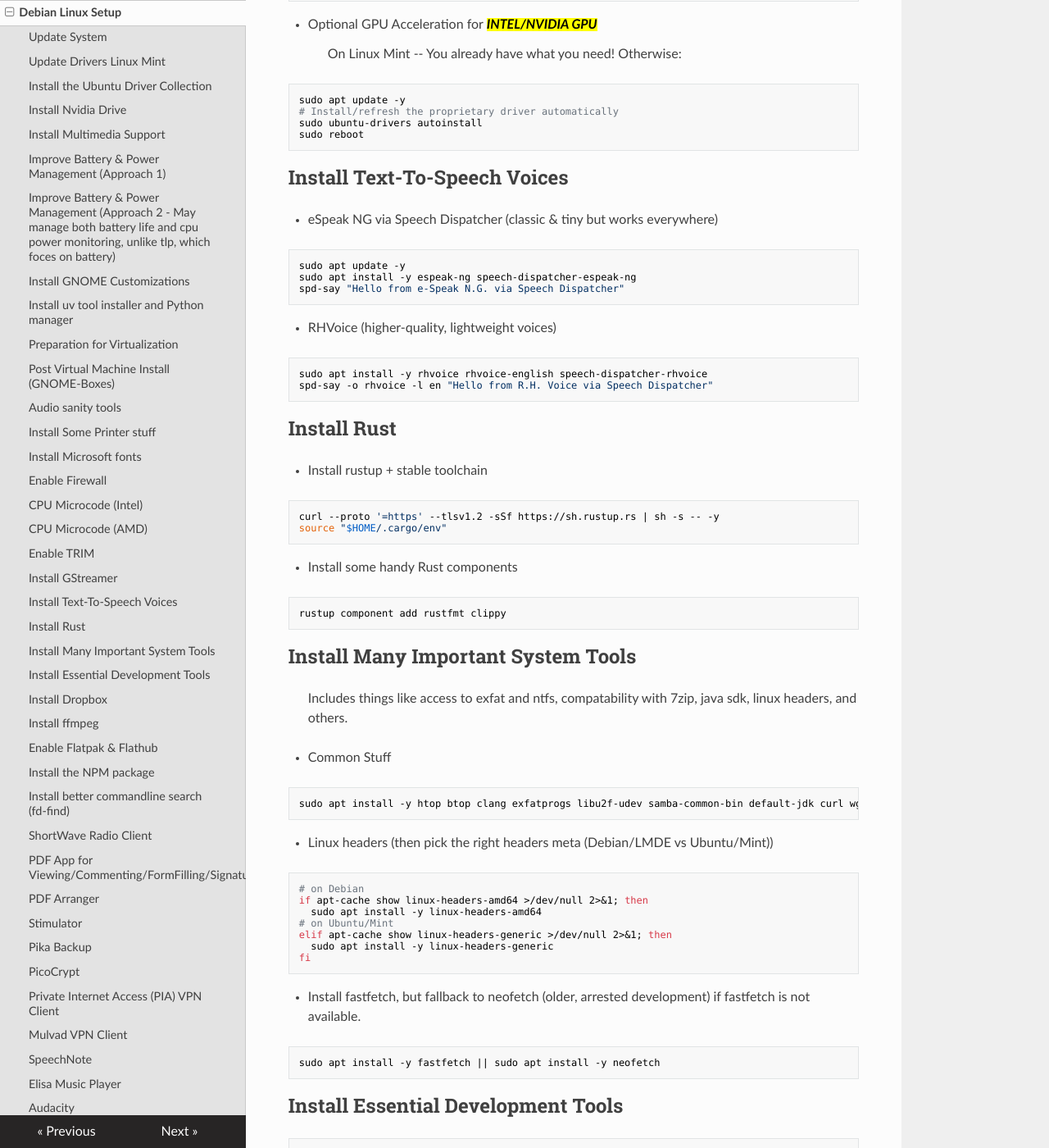
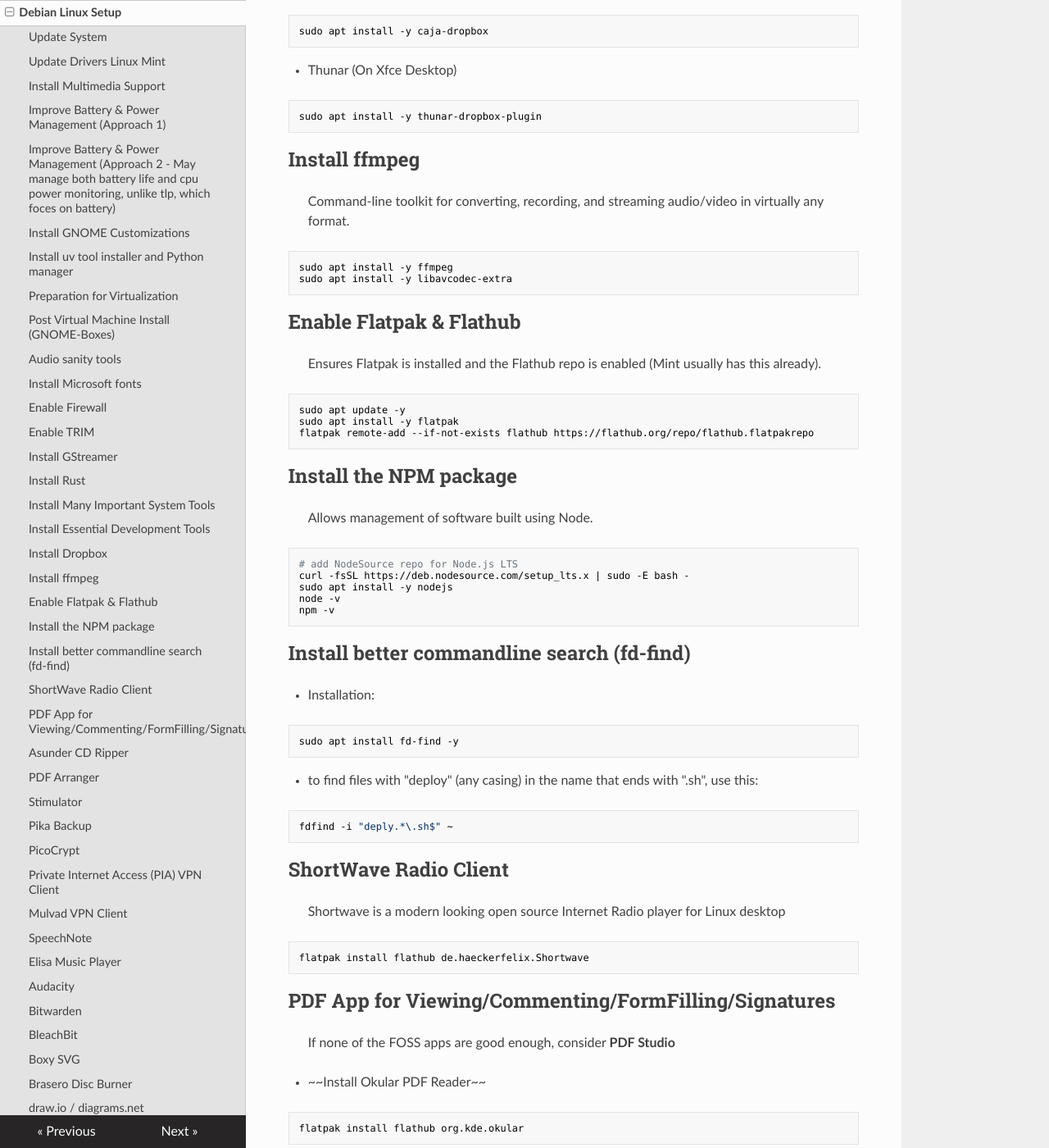
Before and after one commit to travisseymour/useful_stuff, an MkDocs documentation site: the page built from docs/debian_setup.md, in a window 1280 px wide and 1400 px high, scrolled down 5141 px. Shown: the whole window at 82% size. Built offline with MkDocs 1.6.1, drawn with Linux system fonts in a browser that asks for light colours; nearby versions of some CDN libraries; some of the changed text lies outside the part shown.

Commit message:
"Using more flatpak in app installs"

````diff
--- a/docs/debian_setup.md
+++ b/docs/debian_setup.md
@@ -28,22 +28,6 @@
 sudo reboot
 ```
 
-## Install the Ubuntu Driver Collection
-
-```bash
-sudo apt install -y ubuntu-drivers-common
-sudo ubuntu-drivers install
-sudo reboot
-```
-
-## Install Nvidia Drive
-
-> ⚠️ Only do this if you have an NVidia GPU!
-
-```bash
-sudo apt install -y nvidia-driver
-```
-
 ## Install Multimedia Support
 
 ```bash
@@ -53,7 +37,7 @@
 
 ## Improve Battery & Power Management (Approach 1)
 
-> ⚠️ Only do this if you're setting up a laptop
+> ⚠️ Only do this if you're setting up a LAPTOP
 
 ```bash
 sudo apt install -y tlp tlp-rdw
@@ -62,7 +46,7 @@
 
 ## Improve Battery & Power Management (Approach 2 - May manage both battery life and cpu power monitoring, unlike tlp, which foces on battery)
 
-> ⚠️ Only do this if you're setting up a laptop
+> ⚠️ Only do this if you're setting up a LAPTOP
 
 - Uninstall tlp, if it's installed
 ```bash
@@ -140,24 +124,6 @@
 
 ## Audio sanity tools
 
-> Useful if something goes wrong with your audio system
-
-```bash
-sudo apt install -y pavucontrol
-```
-
-## Install Some Printer stuff
-
-> These are already installed installed on Linux Mint!
-
-- Printing (CUPS) + driverless USB printing support
-```bash
-sudo apt install -y cups ipp-usb system-config-printer
-sudo systemctl enable --now cups ipp-usb
-# (optional) allow your user to manage printers
-sudo usermod -aG lpadmin "$USER"
-```
-
 - Scanning
 ```bash
 sudo apt install -y simple-scan sane-airscan sane-utils
@@ -190,26 +156,6 @@
 sudo ufw allow 445/tcp
 ```
 
-## CPU Microcode (Intel)
-
-> ⚠️ **Only** install this if you have an <mark>Intel CPU!</mark>
-
-```bash
-# Will immediately reboot!
-sudo apt install -y intel-microcode
-sudo reboot
-```
-
-## CPU Microcode (AMD)
-
-> ⚠️ **Only** install this if you have an <mark>AMD CPU!</mark>
-
-```bash
-# Will immediately reboot!
-sudo apt install -y amd64-microcode
-sudo reboot
-```
-
 ## Enable TRIM
 
 - First check if it is already running
@@ -234,36 +180,6 @@
 sudo apt install -y gstreamer1.0-plugins-good gstreamer1.0-tools gstreamer1.0-gl
 ```
 
-- Optional GPU Acceleration for <mark>AMD GPU</mark>
-```bash
-sudo apt install -y mesa-va-drivers gstreamer1.0-vaapi vainfo
-```
-
-- Optional GPU Acceleration for <mark>INTEL/NVIDIA GPU</mark>
-> On Linux Mint -- You already have what you need! Otherwise:
-
-```bash
-sudo apt update -y
-# Install/refresh the proprietary driver automatically
-sudo ubuntu-drivers autoinstall
-sudo reboot
-```
-
-## Install Text-To-Speech Voices
-
-- eSpeak NG via Speech Dispatcher (classic & tiny but works everywhere)
-```bash
-sudo apt update -y
-sudo apt install -y espeak-ng speech-dispatcher-espeak-ng
-spd-say "Hello from e-Speak N.G. via Speech Dispatcher"
-```
-
-- RHVoice (higher-quality, lightweight voices)
-```bash
-sudo apt install -y rhvoice rhvoice-english speech-dispatcher-rhvoice
-spd-say -o rhvoice -l en "Hello from R.H. Voice via Speech Dispatcher"
-```
-
 ## Install Rust
 
 - Install rustup + stable toolchain
@@ -286,20 +202,9 @@
 sudo apt install -y htop btop clang exfatprogs libu2f-udev samba-common-bin default-jdk curl wget unrar git unzip ntfs-3g p7zip-full
 ```
 
-- Linux headers (then pick the right headers meta (Debian/LMDE vs Ubuntu/Mint))
+- Linux headers (Ubuntu/Mint)
 ```bash
-# on Debian
-if apt-cache show linux-headers-amd64 >/dev/null 2>&1; then
-  sudo apt install -y linux-headers-amd64
-# on Ubuntu/Mint
-elif apt-cache show linux-headers-generic >/dev/null 2>&1; then
-  sudo apt install -y linux-headers-generic
-fi
-```
-
-- Install fastfetch, but fallback to neofetch (older, arrested development) if fastfetch is not available.
-```bash
-sudo apt install -y fastfetch || sudo apt install -y neofetch
+sudo apt install linux-headers-generic
 ```
 
 ## Install Essential Development Tools
@@ -389,8 +294,7 @@
 
 - ~~Install Okular PDF Reader~~
 ```bash
-# Note: This installs needs to install a huge number of libraries and other files. Use PDFStudioViewer instead.
-# sudo apt install okular -y
+flatpak install flathub org.kde.okular
 ```
 
 - Install PDF Viewer (Free)
@@ -411,12 +315,20 @@
 ./PDFStudioViewer_linux64.sh
 ```
 
+## Asunder CD Ripper
+
+> Supportes WAV, FLAC, OGG, MP3 AND ACC
+
+```bash
+flatpak install ca.littlesvr.asunder
+```
+
 ## PDF Arranger
 
 > Lightweight tool to merge, split, rotate, crop, and reorder PDF pages.
 
 ```bash
-sudo apt install -y pdfarranger
+flatpak install -y com.github.jeromerobert.pdfarr
 ```
 
 ## Stimulator
@@ -483,7 +395,7 @@
 > Popular open-source audio recorder and multitrack editor.
 
 ```bash
-sudo apt install -y audacity
+flatpak install -y org.audacityteam.Audacity
 ```
 
 ## Bitwarden
@@ -515,7 +427,7 @@
 > Simple CD/DVD burning application for creating data and audio discs.
 
 ```bash
-sudo apt install -y brasero
+flatpak install -y org.gnome.Brasero
 ```
 
 ## draw\.io / diagrams.net
@@ -531,7 +443,7 @@
 > Audio tag editor that quickly fixes and organizes music metadata.
 
 ```bash
-sudo apt install -y easytag
+flatpak install -y flathub org.gnome.EasyTag
 ```
 
 ## Eyedropper
@@ -547,7 +459,7 @@
 > Sunburst-style disk usage viewer to find large folders and files fast.
 
 ```bash
-sudo apt install -y filelight
+flatpak install -y flathub org.kde.filelight
 ```
 
 ## Fluent Reader
@@ -571,7 +483,7 @@
 > Powerful raster graphics editor for photo retouching and image creation.
 
 ```bash
-sudo apt install -y gimp
+flatpak install -y flathub org.gimp.GIMP
 ```
 
 ## GPU Screen Recorder
@@ -595,7 +507,7 @@
 > Professional-grade vector graphics editor ideal for logos and illustrations.
 
 ```bash
-sudo apt install -y inkscape
+flatpak install -y flathub org.inkscape.Inkscape
 ```
 
 ## JASP (Statistics)
@@ -638,20 +550,6 @@
 flatpak install -y flathub org.localsend.localsend\_app
 ```
 
-## OnionShare
-
-> Share files, host websites, and chat securely over Tor.
-
-- System (Debian) Installer: Installs a lot of stuff, maybe consider the flatpak version instead?
-```bash
-sudo apt install -y onionshare
-```
-
-- Flatpak Installer:
-```bash
-sudo flatpak install -y onionshare
-```
-
 ## LosslessCut
 
 > Ultra-fast lossless video/audio trimming, splitting, and merging.
@@ -666,9 +564,7 @@
 
 - Add the MakeMKV beta PPA and install
 ```bash
-sudo add-apt-repository -y ppa\:heyarje/makemkv-beta
-sudo apt update -y
-sudo apt install -y makemkv-oss makemkv-bin
+flatpak install -y flathub com.makemkv.MakeMKV
 ```
 
 ## Meld (Diff/Merge)
@@ -712,7 +608,7 @@
 > Tag your music files using the MusicBrainz database with acoustic fingerprints.
 
 ```bash
-sudo apt install -y picard
+flatpak install -y flathub org.musicbrainz.Picard
 ```
 
 ## ONLYOFFICE Desktop Editors
@@ -744,29 +640,16 @@
 > Swiss-army-knife media player with wide codec support and streaming tools.
 
 ```bash
-sudo apt install -y vlc
+# sudo apt install -y vlc
+flatpak install -y flathub org.videolan.VLC
 ```
 
 ## VSCodium
 
 > Install telemetry-free build of VS Code from upstream open-source sources.
 
-- Import the GPG key
 ```bash
-wget -qO - https://gitlab.com/paulcarroty/vscodium-deb-rpm-repo/raw/master/pub.gpg | \
-  gpg --dearmor | sudo tee /usr/share/keyrings/vscodium.gpg > /dev/null
-```
-
-- Add the VSCodium repository (Mint 22.1 = Ubuntu 24.04 base = "noble")
-```bash
-echo 'deb [signed-by=/usr/share/keyrings/vscodium.gpg] https://download.vscodium.com/debs vscodium main' | \
-  sudo tee /etc/apt/sources.list.d/vscodium.list
-```
-
-- Update package lists and install VSCodium
-```bash
-sudo apt update -y
-sudo apt install codium -y
+flatpak install -y flathub com.vscodium.codium
 ```
 
 > Change global font scaling
````
Also changed, not shown: 1 other file.
